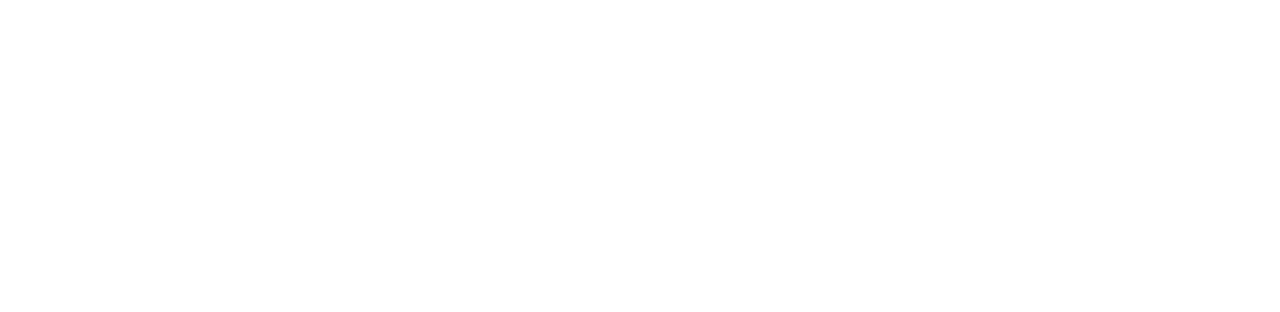
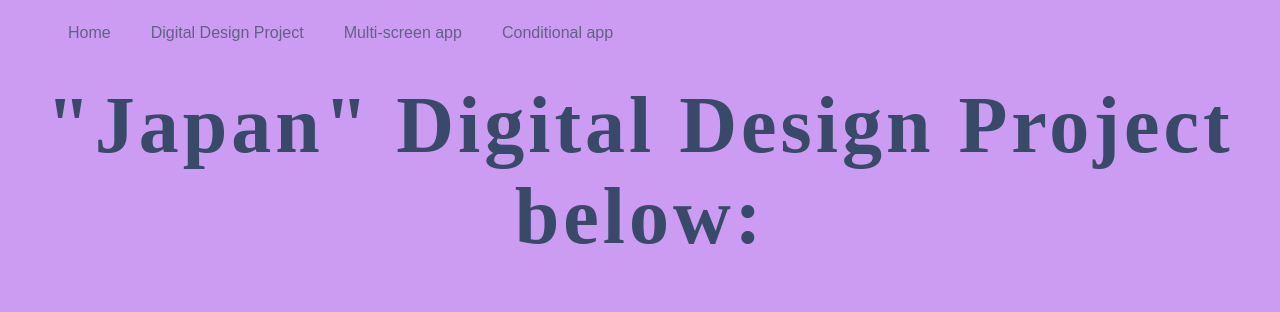
Before and after one commit to maxkval/DigitalDesign, a plain HTML site: page index.html in a window 1280 px wide. Shown: the top 312 px of the page. Drawn offline with Linux system fonts and the light colour scheme; grey boxes are pictures that could not be loaded.

Commit message:
Update index.html

```diff
--- a/index.html
+++ b/index.html
@@ -1,9 +1,18 @@
 <html>
-
-
-
-
-
-
-
+  <head rel = "https://images.vexels.com/media/users/3/224226/isolated/lists/12aa6da3403a8773c0a1b27dd6a32c86-minimalistic-house-logo.png">
+         <link rel="stylesheet" href="style.css">
+    <title> Max Valencia's digital design project </title>
+  </head>
+  <body>
+    <ul>
+      <li><a href = "https://wvcs.github.io/website-maxkval/"> Home </a> </li>
+      <li><a href = "https://www.w3schools.com/"> Digital Design Project </a> </li>
+      <li><a href = "https://apstudents.collegeboard.org/"> Multi-screen app </a> </li>
+      <li><a href = "https://drive.google.com/"> Conditional app </a> </li>
+    </ul>
+    <br>
+    <center>
+    <h1> "Japan" Digital Design Project below: </h1>
+    <iframe width="392" height="620" style="border: 0px;" src="https://studio.code.org/projects/applab/g_jX8uYqvfsaabiO-FruO2faQFxSp7RKvIfJ2mZQ9r6/embed?nosource"></iframe>
+  </center>
 </html>
```
